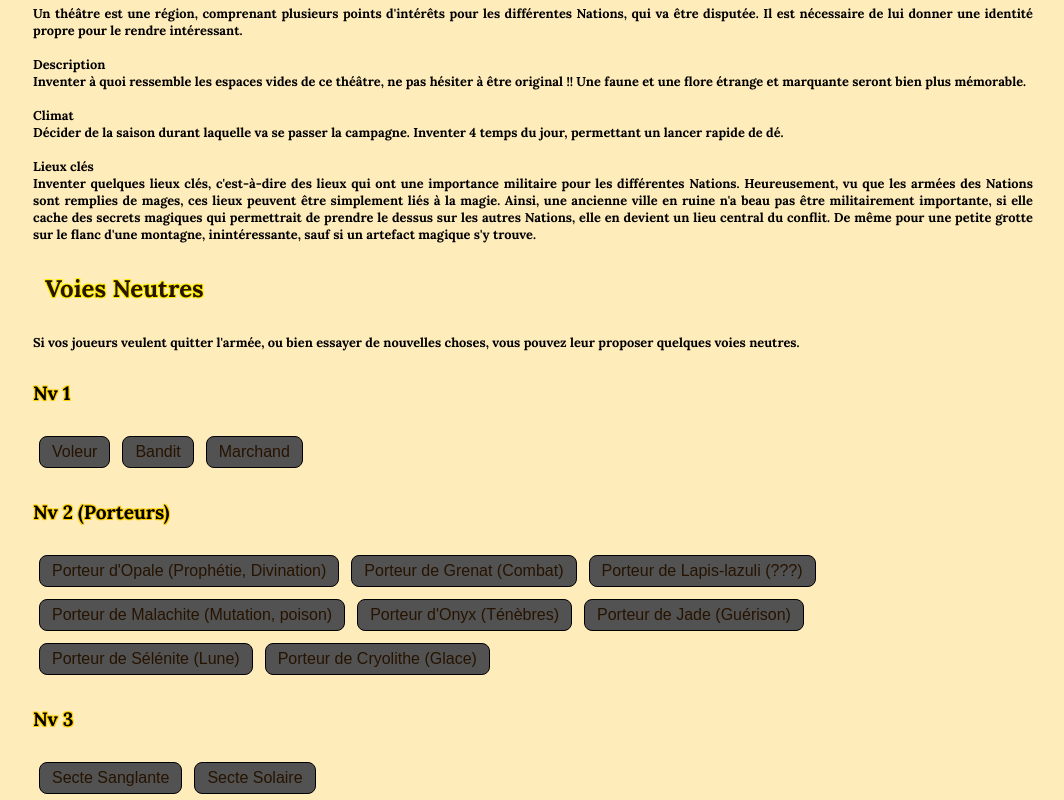
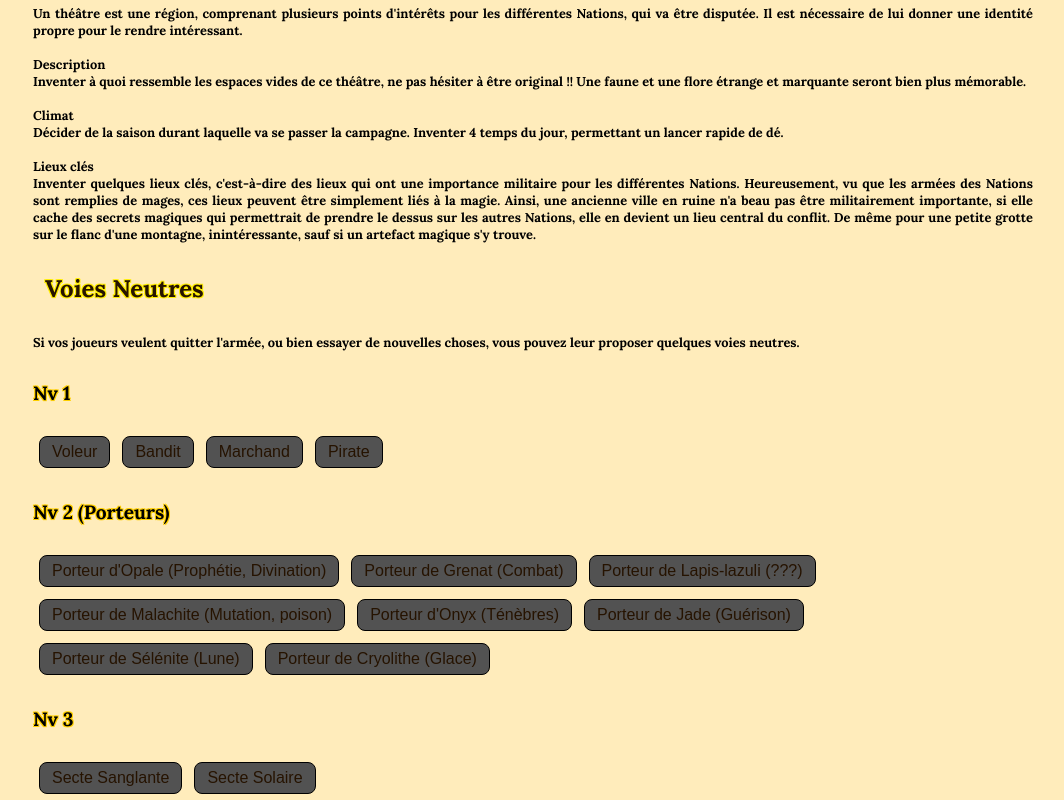
Before and after one commit to Sourdeval/Omnak, an Angular app: page /gm in a window 1280 px wide. Shown: the part 509-1309 px from the top of the page, without its empty margins (107-1171 px from the left). Built offline with nearby package versions, Linux system fonts and the light colour scheme.

Commit message:
Little fixes

```diff
--- a/src/app/game-master/game-master.component.html
+++ b/src/app/game-master/game-master.component.html
@@ -56,6 +56,7 @@
 <button class="neutral not" routerLink="/way/Voleur">Voleur</button>
 <button class="neutral not" routerLink="/way/Bandit">Bandit</button>
 <button class="neutral not" routerLink="/way/Marchand">Marchand</button>
+<button class="neutral not" routerLink="/way/Pirate">Pirate</button>
 
 <h4>Nv 2 (Porteurs)</h4>
 
--- a/src/app/way/ways.ts
+++ b/src/app/way/ways.ts
@@ -368,7 +368,7 @@ export let ways: Way[] = [
         asset: "Enfant de la Pluie : une fois par scène s'il pleut, l'un de vos sorts 'Magie des Tempêtes' ou 'Magie de la Foudre' ou 'Magie de l'Eau' a un bonus",
         equipment: "",
         skills: [
-            { name: "Danse de la Pluie", type: TypeSkill.MagieTempetes, difficulty: 'C8', effects: ["En chantant et dansant, vous appelez la pluie", "Le temps change, il passe d'un niveau sur cette liste : ensoleillé, nuageux, pluvieux, tempête.", "Cette compétence est plus difficile (C14) dans les régions désertiques."] },
+            { name: "Danse de la Pluie", type: TypeSkill.MagieTempetes, difficulty: 'C8', effects: ["En chantant et dansant, vous appelez la pluie", "Le temps change, il passe d'un niveau sur cette liste : ensoleillé, nuageux, pluvieux, tempête.", "Cette compétence est plus difficile (C12) dans les régions désertiques."] },
             { name: "Pluie Coupante", type: TypeSkill.MagieEau, difficulty: 'C12', effects: ["Ne peut être lancé que s'il pleut", "La pluie devient si violente dans une petite zone qu'elle coupe la peau", "Inflige 2 blessures à toutes les cibles dans la zone", "E3 : le sol à cet endroit devient glissant"] },
             { name: "Pluie Cathartique", type: TypeSkill.MagieEau, difficulty: 'C6', effects: ["Ne peut être lancé que s'il ne pleut pas", "Doit être lancé après une épreuve compliquée", "Fais tomber la pluie, qui appaise les esprits et restaure le calme.", "Soigne 1 blessure à tous vos alliés"] },
         ]
```
